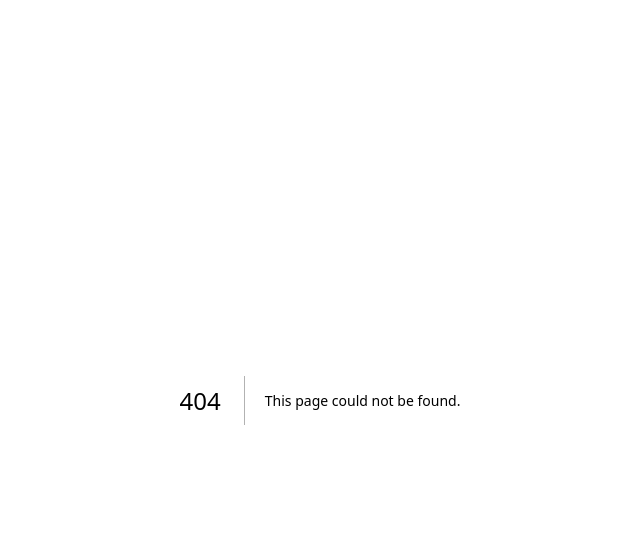
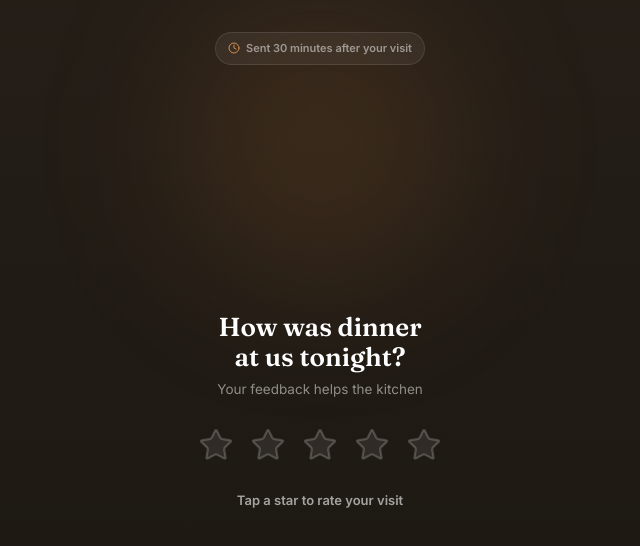
Before and after one commit to shtok212-pixel/NFC, a Next.js app: page /review in a window 1280 px wide. Before the commit this address had no page. Shown: the top 546 px of the page, without its empty margins (320-960 px from the left). Built offline with nearby package versions, Linux system fonts and the light colour scheme; no server answers; the database is empty.

Commit message:
Add /review rating screen (smart Google-review gating) and wire it into the review-request job

```diff
--- a/app/admin/(dashboard)/settings/page.tsx
+++ b/app/admin/(dashboard)/settings/page.tsx
@@ -17,6 +17,7 @@ export default async function AdminSettingsPage() {
       wifi_security: "WPA",
       google_review_url: null,
       review_delay_minutes: 30,
+      app_base_url: null,
     };
 
   return <SettingsForm initial={initial} />;
--- /dev/null
+++ b/app/review/page.tsx
@@ -0,0 +1,35 @@
+import { createClient } from "@/lib/supabase/server";
+import { ReviewScreen } from "@/components/customer/ReviewScreen";
+import type { RestaurantSettings } from "@/lib/types";
+
+export const dynamic = "force-dynamic";
+
+/**
+ * Landing page for the link in the review-request SMS/push (see
+ * supabase/functions/send-review-requests) — rating happens here first,
+ * and only then does a positive visit continue on to the public Google
+ * listing. Table number is optional context carried through as `?table=`.
+ */
+export default async function ReviewPage({
+  searchParams,
+}: {
+  searchParams: { table?: string };
+}) {
+  const supabase = createClient();
+  const { data } = await supabase
+    .from("restaurant_settings")
+    .select("restaurant_name, google_review_url")
+    .eq("id", 1)
+    .maybeSingle();
+
+  const settings = data as Pick<RestaurantSettings, "restaurant_name" | "google_review_url"> | null;
+  const tableNumber = searchParams.table ? Number(searchParams.table) : undefined;
+
+  return (
+    <ReviewScreen
+      restaurantName={settings?.restaurant_name ?? "us"}
+      tableNumber={Number.isFinite(tableNumber) ? tableNumber : undefined}
+      googleReviewUrl={settings?.google_review_url ?? null}
+    />
+  );
+}
--- a/app/sw.js/route.ts
+++ b/app/sw.js/route.ts
@@ -6,8 +6,9 @@ import { NextResponse } from "next/server";
  * key at request time — the SW has no access to process.env otherwise.
  *
  * At push time (no payload — see supabase/functions/send-review-requests)
- * it fetches the live Google review link straight from Supabase so the
- * notification always points at the current link, then opens it on click.
+ * it fetches the live settings from Supabase — routing through our own
+ * /review rating screen when app_base_url is configured, straight to the
+ * Google listing otherwise — then opens that link on click.
  */
 export function GET() {
   const supabaseUrl = process.env.NEXT_PUBLIC_SUPABASE_URL ?? "";
@@ -26,11 +27,13 @@ self.addEventListener("push", (event) => {
       let reviewUrl = "/";
       try {
         const res = await fetch(
-          SUPABASE_URL + "/rest/v1/restaurant_settings?select=google_review_url&id=eq.1",
+          SUPABASE_URL + "/rest/v1/restaurant_settings?select=google_review_url,app_base_url&id=eq.1",
           { headers: { apikey: SUPABASE_ANON_KEY, Authorization: "Bearer " + SUPABASE_ANON_KEY } }
         );
         const rows = await res.json();
-        if (rows?.[0]?.google_review_url) reviewUrl = rows[0].google_review_url;
+        const row = rows?.[0];
+        if (row?.app_base_url) reviewUrl = row.app_base_url.replace(/\\/$/, "") + "/review";
+        else if (row?.google_review_url) reviewUrl = row.google_review_url;
       } catch (e) {
         // Fall back to "/" if Supabase is unreachable — still shows the notification.
       }
--- a/components/admin/SettingsForm.tsx
+++ b/components/admin/SettingsForm.tsx
@@ -29,6 +29,7 @@ export function SettingsForm({ initial }: { initial: RestaurantSettings }) {
         wifi_security: form.wifi_security,
         google_review_url: form.google_review_url,
         review_delay_minutes: form.review_delay_minutes,
+        app_base_url: form.app_base_url,
       })
       .eq("id", 1);
     setSaving(false);
@@ -103,6 +104,21 @@ export function SettingsForm({ initial }: { initial: RestaurantSettings }) {
           </label>
           <label className="block text-sm">
             <span className="mb-1 block font-medium text-ink-700/70">
+              App URL <span className="font-normal text-ink-700/40">(optional)</span>
+            </span>
+            <input
+              value={form.app_base_url ?? ""}
+              onChange={(e) => field("app_base_url", e.target.value)}
+              placeholder="https://order.yourrestaurant.com"
+              className="h-11 w-full rounded-xl border border-black/10 px-3 outline-none focus:border-ink-900"
+            />
+            <span className="mt-1 block text-xs text-ink-700/50">
+              When set, the review request opens your <code>/review</code> rating screen first —
+              only 4–5 star visits continue on to Google. Left blank, it links straight to Google.
+            </span>
+          </label>
+          <label className="block text-sm">
+            <span className="mb-1 block font-medium text-ink-700/70">
               Send request this many minutes after the meal
             </span>
             <input
--- /dev/null
+++ b/components/customer/ReviewScreen.tsx
@@ -0,0 +1,137 @@
+"use client";
+
+import { useEffect, useState } from "react";
+import { Star, Clock, ExternalLink } from "lucide-react";
+import { cn } from "@/lib/utils";
+
+const LOW_RATING_NOTES = [
+  "",
+  "Sorry to hear that — thank you for telling us.",
+  "We appreciate the honest feedback.",
+  "Thanks — we'll pass this along to the team.",
+];
+
+/**
+ * What a guest sees when they tap the review-request text/notification the
+ * scheduled job sends ~30 minutes after their meal (see
+ * supabase/functions/send-review-requests). Rating first, redirect second —
+ * and only 4–5 star visits get pushed on to the public Google listing, so a
+ * rough visit doesn't turn into a bad public review instead of feedback the
+ * restaurant can act on.
+ */
+export function ReviewScreen({
+  restaurantName,
+  tableNumber,
+  googleReviewUrl,
+}: {
+  restaurantName: string;
+  tableNumber?: number;
+  googleReviewUrl: string | null;
+}) {
+  const [rating, setRating] = useState(0);
+  const [hovered, setHovered] = useState(0);
+  const [poppedStar, setPoppedStar] = useState(0);
+  const [countdown, setCountdown] = useState<number | null>(null);
+
+  const isPositive = rating >= 4;
+
+  function rate(value: number) {
+    setRating(value);
+    setPoppedStar(value);
+    setTimeout(() => setPoppedStar(0), 300);
+    if (value >= 4 && googleReviewUrl) {
+      setCountdown(2);
+    } else {
+      setCountdown(null);
+    }
+  }
+
+  useEffect(() => {
+    if (countdown === null) return;
+    if (countdown === 0) {
+      window.location.href = googleReviewUrl!;
+      return;
+    }
+    const id = setTimeout(() => setCountdown((c) => (c ?? 1) - 1), 1000);
+    return () => clearTimeout(id);
+  }, [countdown, googleReviewUrl]);
+
+  return (
+    <div className="relative flex min-h-[100dvh] flex-col overflow-hidden bg-gradient-to-b from-ink-800 to-ink-900 px-6 pb-10 pt-8 text-white">
+      <div className="pointer-events-none absolute left-1/2 top-0 h-72 w-72 -translate-x-1/2 rounded-full bg-brand-500/15 blur-[70px]" />
+
+      <div className="relative mx-auto flex items-center gap-1.5 rounded-full border border-white/10 bg-white/[0.06] px-3 py-[7px] text-[11px] font-semibold text-white/50">
+        <Clock className="h-3 w-3 text-brand-400" />
+        Sent 30 minutes after your visit
+      </div>
+
+      <div className="relative flex flex-1 flex-col items-center justify-center gap-6 text-center">
+        <div>
+          <h1 className="mx-auto max-w-[260px] font-display text-[26px] font-semibold leading-[1.15] text-balance">
+            How was dinner at {restaurantName} tonight?
+          </h1>
+          <p className="mt-1.5 text-[13.5px] text-white/50">
+            {tableNumber ? `Table ${tableNumber} · ` : ""}Your feedback helps the kitchen
+          </p>
+        </div>
+
+        <div className="flex gap-2">
+          {[1, 2, 3, 4, 5].map((value) => {
+            const filled = value <= (hovered || rating);
+            return (
+              <button
+                key={value}
+                onClick={() => rate(value)}
+                onMouseEnter={() => setHovered(value)}
+                onMouseLeave={() => setHovered(0)}
+                aria-label={`Rate ${value} star${value > 1 ? "s" : ""}`}
+                className={cn("p-1 transition-transform", poppedStar === value && "animate-pop")}
+              >
+                <Star
+                  className={cn(
+                    "h-9 w-9 transition-colors",
+                    filled ? "fill-amber-400 text-amber-400" : "fill-white/[0.08] text-white/20"
+                  )}
+                  strokeWidth={1.5}
+                />
+              </button>
+            );
+          })}
+        </div>
+
+        <p className="min-h-[20px] text-[13px] font-semibold text-white/60">
+          {rating === 0
+            ? "Tap a star to rate your visit"
+            : isPositive
+              ? "Thanks! Taking you to Google Reviews…"
+              : LOW_RATING_NOTES[rating]}
+        </p>
+      </div>
+
+      <div
+        className={cn(
+          "relative flex flex-col gap-2.5 transition-all duration-300",
+          isPositive && googleReviewUrl ? "opacity-100" : "pointer-events-none h-0 opacity-0"
+        )}
+      >
+        <a
+          href={googleReviewUrl ?? "#"}
+          className="flex w-full items-center justify-center gap-2 rounded-2xl bg-gradient-to-br from-brand-400 to-brand-600 px-5 py-[17px] text-[15px] font-bold text-ink-900 shadow-[0_14px_28px_-12px_rgba(200,121,59,0.6)] transition-transform active:scale-[0.97]"
+        >
+          <ExternalLink className="h-4 w-4" />
+          Continue to Google Reviews
+          {countdown ? <span className="tabular-nums text-ink-900/60">· {countdown}s</span> : null}
+        </a>
+        <button
+          onClick={() => {
+            setCountdown(null);
+            setRating(0);
+          }}
+          className="py-1.5 text-center text-[12px] font-medium text-white/40"
+        >
+          Not now
+        </button>
+      </div>
+    </div>
+  );
+}
--- a/lib/types.ts
+++ b/lib/types.ts
@@ -72,6 +72,7 @@ export interface RestaurantSettings {
   wifi_security: "WPA" | "WEP" | "nopass";
   google_review_url: string | null;
   review_delay_minutes: number;
+  app_base_url: string | null;
 }
 
 /**
```
Also changed, not shown: 2 other files (tests, documents, lock files or other folders).
